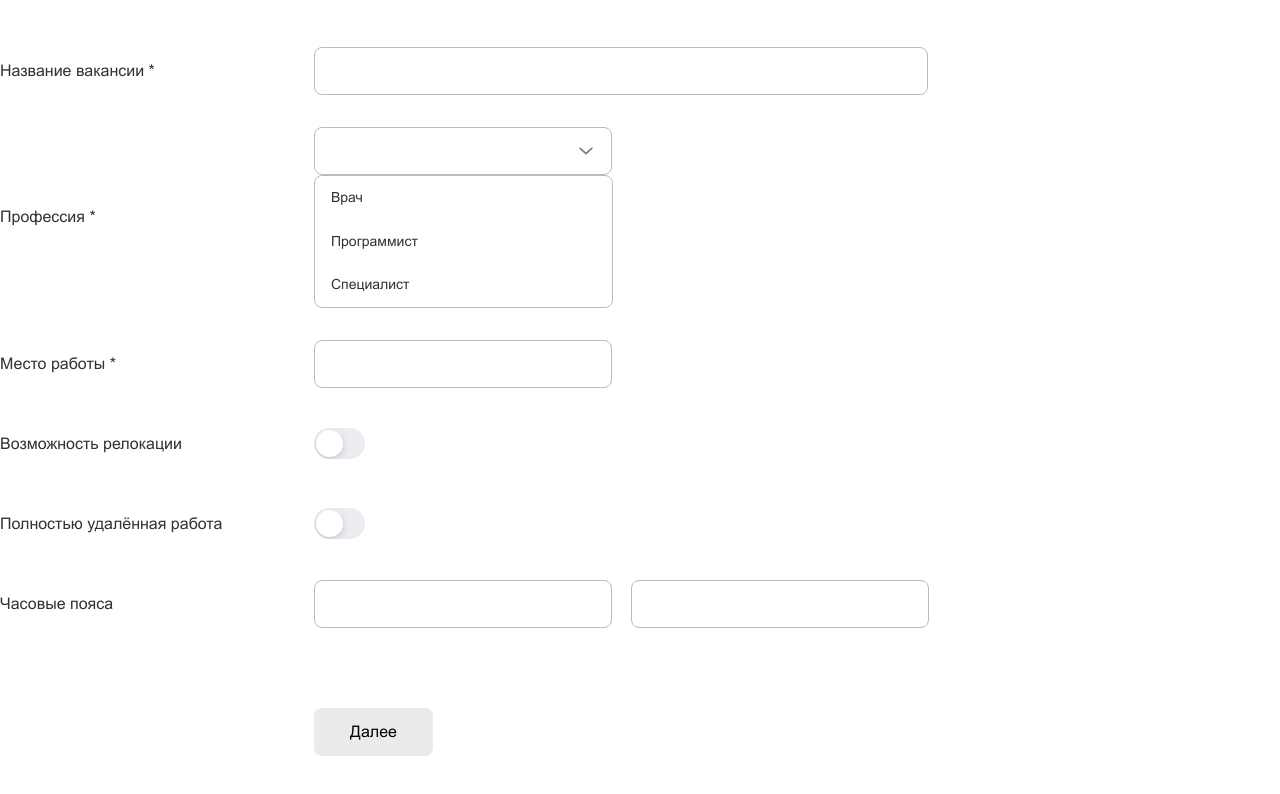
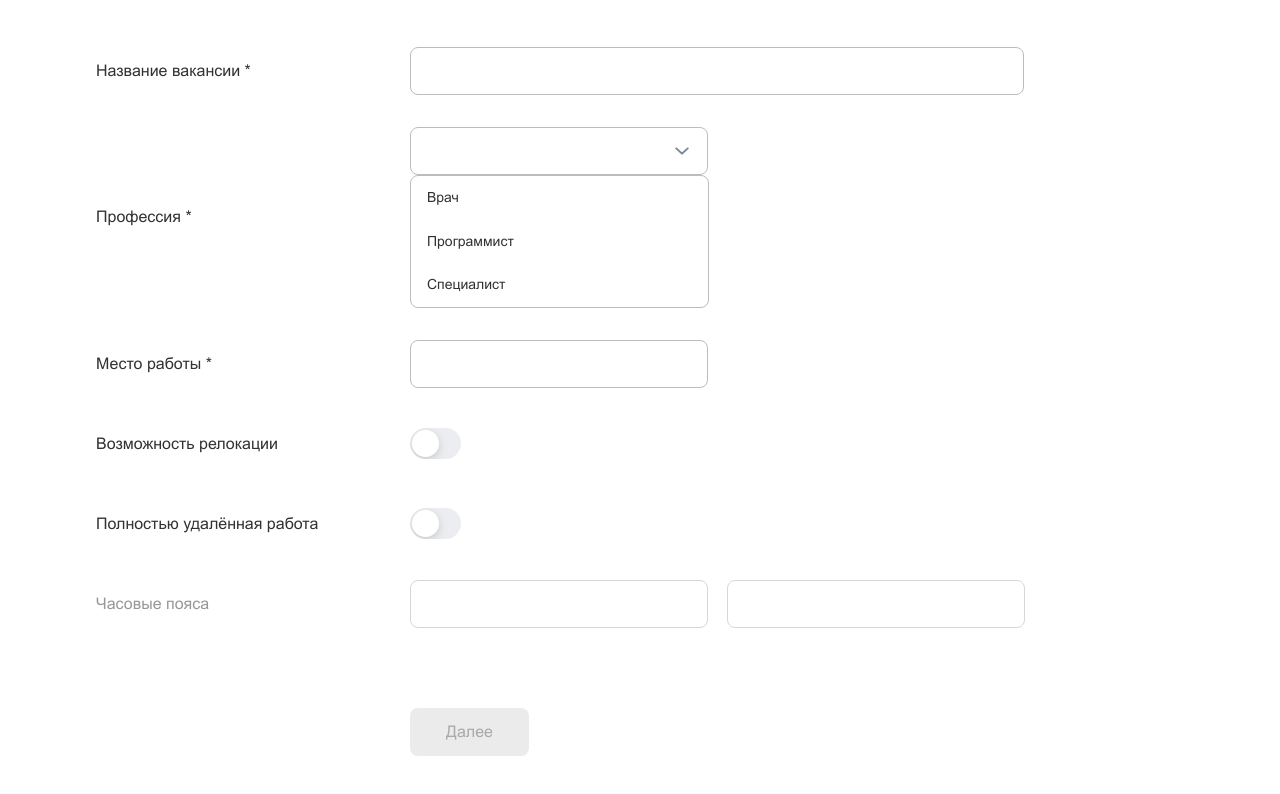
Before and after one commit to abljava/hr-space-frontend, a React (Vite) app: page / in a window 1280 px wide. Shown: the part 300-1094 px from the top of the page. Built offline with nearby package versions, Linux system fonts and the light colour scheme.

Commit message:
add button disabled

```diff
--- a/package.json
+++ b/package.json
@@ -18,6 +18,7 @@
 		"@reduxjs/toolkit": "^2.2.1",
 		"classnames": "^2.5.1",
 		"react": "^18.2.0",
+		"react-datepicker": "^6.5.0",
 		"react-dom": "^18.2.0",
 		"react-hook-form": "^7.51.0",
 		"react-redux": "^9.1.0",
--- a/src/components/App/App.jsx
+++ b/src/components/App/App.jsx
@@ -24,7 +24,6 @@ function App() {
 	return (
 		<div className={styles.root}>
 			<Header />
-			<form></form>
 			<Routes>
 				<Route exact path="/" element={<Screen1 data={data} onChange={changeData} />} />
 				<Route path="/2" element={<Screen2 data={data} onChange={changeData} />} />
--- a/src/components/Dropdown/Dropdown.jsx
+++ b/src/components/Dropdown/Dropdown.jsx
@@ -2,17 +2,14 @@ import { useState } from 'react';
 import { PROFESSIONS } from '../../utils/constants';
 import styles from './Dropdown.module.scss';
 
-function Dropdown({ selected, setSelected, setIsActive }) {
+function Dropdown({ selected, setSelected, setIsActive, onChange, name }) {
 	return (
 		<div className={styles.dropdown}>
 			<ul className={styles.list}>
 				{PROFESSIONS.map(item => (
 					<li
-						onClick={e => {
-							console.log('click');
-							setSelected(item.text);
-							setIsActive(false);
-						}}
+						name={name}
+						onChange={e => setSelected(e.target.value)}
 						className={styles.list_item}
 						key={item.id}
 					>
--- a/src/components/Dropdown/Dropdown.module.scss
+++ b/src/components/Dropdown/Dropdown.module.scss
@@ -14,6 +14,7 @@
 
 .list_item {
 	padding: 12px 16px;
+  cursor: pointer;
 
   &:hover {
     background-color: rgba(0, 112, 255, 1);
--- a/src/components/Screen1/Screen1.jsx
+++ b/src/components/Screen1/Screen1.jsx
@@ -14,9 +14,13 @@ function Screen1({ onChange }) {
 	const [selected, setSelected] = useState('');
 
 	const methods = useForm({ mode: 'onBlur' });
+	const { handleSubmit, reset, setValue, control } = useForm({ mode: 'onBlur' });
 
 	const watchInputs = methods.watch();
 	const inputLarge = cn(styles.input_item, styles.input_large);
+	const labelDisabled = cn(styles.input_label, styles.label_disabled);
+	const inputDisabled = cn(styles.input_item, styles.input_disabled);
+	const buttonDisabled = cn(styles.button, styles.button_disabled);
 
 	const onSubmit = dataSubmit => {
 		console.log('dataSubmit', dataSubmit);
@@ -24,13 +28,15 @@ function Screen1({ onChange }) {
 
 	const handleClick = () => {
 		onChange(watchInputs);
-		// navigate('/2');
+		navigate('/2');
 	};
 
 	const handleDropdownClick = () => {
 		console.log('click prof');
 		setIsActive(!isActive);
 	};
+
+	console.log('isValid:', methods.formState.isValid);
 
 	return (
 		<section className={styles.container}>
@@ -130,6 +136,7 @@ function Screen1({ onChange }) {
 								)}
 							</div>
 						</li>
+
 						<li className={styles.input_container}>
 							<label htmlFor="relocate" className={styles.input_label}>
 								Возможность релокации
@@ -144,26 +151,36 @@ function Screen1({ onChange }) {
 						</li>
 
 						<li className={styles.input_container}>
-							<label htmlFor="timezone" className={styles.input_label}>
+							<label
+								htmlFor="timezone"
+								className={watchInputs.remote ? styles.input_label : labelDisabled}
+							>
 								Часовые пояса
 							</label>
 							<input
 								{...methods.register('timezone_start')}
 								type="text"
 								id="timezone"
-								className={styles.input_item}
+								className={watchInputs.remote ? styles.input_item : inputDisabled}
+								// className={styles.input_item}
 								placeholder=""
+								disabled={!watchInputs.remote}
 							/>
 							<input
 								{...methods.register('timezone_end')}
 								type="text"
 								id="timezone"
-								className={styles.input_item}
+								className={watchInputs.remote ? styles.input_item : inputDisabled}
 								placeholder=""
+								disabled={!watchInputs.remote}
 							/>
 						</li>
 					</ul>
-					<button className={styles.button} onClick={handleClick}>
+					<button
+						disabled={!methods.formState.isValid}
+						className={!methods.formState.isValid ? styles.button : buttonDisabled}
+						onClick={handleClick}
+					>
 						Далее
 					</button>
 				</form>
--- a/src/components/Screen1/Screen1.module.scss
+++ b/src/components/Screen1/Screen1.module.scss
@@ -1,5 +1,6 @@
 .container {
-	margin: 44px 0 178px;
+	margin: 44px auto 178px;
+	padding: 0 96px;
 }
 
 .heading {
@@ -53,6 +54,9 @@
 	align-items: center;
 	font-size: 16px;
 }
+.label_disabled {
+	color: rgba(149, 151, 153, 1);
+}
 
 .input {
 	position: relative;
@@ -72,6 +76,11 @@
 		outline: 2px solid rgba(23, 133, 229, 1);
 		overflow-wrap: break-word;
 	}
+}
+
+.input_disabled {
+	border: 1px solid rgba(212, 215, 217, 1);
+	background-color: rgba(255, 255, 255, 1);
 }
 
 .input_large {
@@ -96,6 +105,11 @@
 	border-radius: 8px;
 }
 
+.button_disabled {
+	color: rgba(255, 255, 255, 1);
+	background-color: rgba(23, 133, 229, 1);
+}
+
 .button_modal {
 	width: 24px;
 	height: 24px;
--- a/src/components/Screen2/Screen2.jsx
+++ b/src/components/Screen2/Screen2.jsx
@@ -13,6 +13,7 @@ function Screen2({ onChange }) {
 	const [selectedSkills, setSelectedSkills] = useState([]); // Состояние для выбранных навыков
 
 	const buttonBack = cn(styles.button, styles.button_back);
+	const buttonDisabled = cn(styles.button, styles.button_disabled);
 
 	//const {
 	//register,
@@ -23,10 +24,7 @@ function Screen2({ onChange }) {
 
 	//const watchInputs = watch();
 
-	const inputLarge = cn(styles.input_item, styles.input_large);
 	const watchInputs = methods.watch();
-	const inputSmall = cn(styles.input_item, styles.input_small);
-	const labelTop = cn(styles.input_label, styles.input_label_top);
 	//const buttonBack = cn(styles.button, styles.button_back);
 
 	const onSubmit = dataSubmit => {
@@ -133,7 +131,11 @@ function Screen2({ onChange }) {
 								<button className={buttonBack} onClick={() => navigate('/')}>
 									Назад
 								</button>
-								<button className={styles.button} onClick={handleClick}>
+								<button
+									disabled={!methods.formState.isValid}
+									className={!methods.formState.isValid ? styles.button : buttonDisabled}
+									onClick={handleClick}
+								>
 									Далее
 								</button>
 							</>
--- a/src/components/Screen2/Screen2.module.scss
+++ b/src/components/Screen2/Screen2.module.scss
@@ -1,6 +1,7 @@
 /* можно вынести в global.scss начало*/
 .container {
-	margin: 44px 0 178px;
+	margin: 44px auto 178px;
+	padding: 0 96px;
 }
 
 .heading {
@@ -16,7 +17,6 @@
 	margin-bottom: 80px;
 }
 
-
 .form_container {
 	margin-bottom: 177px;
 }
@@ -27,7 +27,6 @@
 	margin-bottom: 44px;
 }
 
-
 .input_list {
 	margin: 0;
 	padding: 0;
@@ -36,7 +35,6 @@
 	flex-direction: column;
 	margin-bottom: 80px;
 }
-
 
 .input_container {
 	display: flex;
@@ -100,11 +98,15 @@
 	border-radius: 8px;
 }
 
+.button_disabled {
+	color: rgba(255, 255, 255, 1);
+	background-color: rgba(23, 133, 229, 1);
+}
+
 .button_back {
 	background-color: transparent;
 	color: rgba(23, 133, 229, 1);
 }
-
 
 /* можно вынести в global.scss конец*/
 
@@ -122,7 +124,7 @@
 	width: 20px;
 	height: 20px;
 }
-  .textarea_item{
+.textarea_item {
 	width: 614px;
 	height: 160px;
 	padding: 14px 16px;
@@ -130,7 +132,7 @@ padding: 14px 16px;
 	line-height: 19.6px;
 }
 
-.input_description{
+.input_description {
 	margin-top: 20px;
 }
 .input_skills {
@@ -145,7 +147,6 @@ padding: 14px 16px;
 	margin-right: 12px;
 	padding: 8px 14px;
 	cursor: pointer;
-
 }
 
 .skill_button {
@@ -153,29 +154,28 @@ padding: 14px 16px;
 	padding: 8px 14px;
 	border-radius: 40px;
 	border: 1px solid #ccc;
-	background-color: #fff ;
+	background-color: #fff;
 }
-  .selected_button{
-	background-color: #EBEBEB
+.selected_button {
+	background-color: #ebebeb;
 }
 
-  .close_icon{
+.close_icon {
 	width: 16px;
 	height: 16px;
 	margin: 0px 0px 0px 8px;
 }
-
 
 .textarea_item::placeholder {
 	padding: 14px 16px;
 	font-size: 16px;
 	line-height: 19.6px;
 }
-  .selected{
-	background-color:  #B9D1FF;
+.selected {
+	background-color: #b9d1ff;
 }
 
-  .input_span{
+.input_span {
 	color: #959799;
 	margin-left: 20px;
 }
--- a/src/components/Screen3/Screen3.jsx
+++ b/src/components/Screen3/Screen3.jsx
@@ -24,6 +24,7 @@ function Screen3({ onChange }) {
 	const inputSmall = cn(styles.input_item, styles.input_small);
 	const labelTop = cn(styles.input_label, styles.input_label_top);
 	const buttonBack = cn(styles.button, styles.button_back);
+	const buttonDisabled = cn(styles.button, styles.button_disabled);
 
 	const onSubmit = dataSubmit => {
 		console.log('dataSubmit', dataSubmit);
@@ -118,7 +119,11 @@ function Screen3({ onChange }) {
 							<button className={buttonBack} onClick={() => navigate('/2')}>
 								Назад
 							</button>
-							<button className={styles.button} onClick={handleClick}>
+							<button
+								disabled={!methods.formState.isValid}
+								className={!methods.formState.isValid ? styles.button : buttonDisabled}
+								onClick={handleClick}
+							>
 								Далее
 							</button>
 						</>
--- a/src/components/Screen3/Screen3.module.scss
+++ b/src/components/Screen3/Screen3.module.scss
@@ -1,5 +1,6 @@
 .container {
-	margin: 44px 0 178px;
+	margin: 44px auto 178px;
+	padding: 0 96px;
 }
 
 .heading {
@@ -175,6 +176,12 @@
 	border-radius: 8px;
 }
 
+
+.button_disabled {
+	color: rgba(255, 255, 255, 1);
+	background-color: rgba(23, 133, 229, 1);
+}
+
 .button_back {
 	background-color: transparent;
 	color: rgba(23, 133, 229, 1);
```
Also changed, not shown: 1 other file (tests, documents, lock files or other folders). Lines whose indentation alone changed are shown as unchanged.
